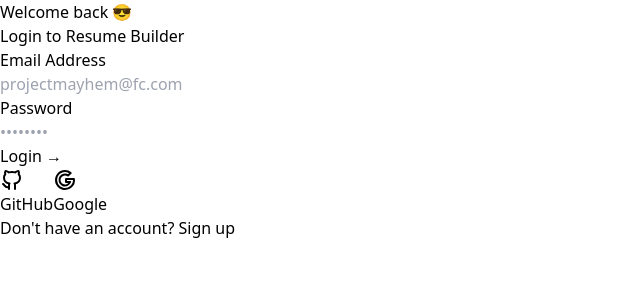
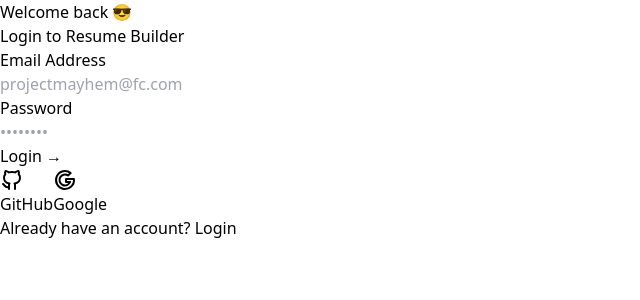
Before and after one commit to AbhijyYdv547/ResumeBuilder, a React (Vite) app in the folder frontend/: page /login in a window 1280 px wide. Shown: the top 300 px of the page, without its empty margins (0-640 px from the left). Built offline with nearby package versions, Linux system fonts and the light colour scheme; what @react-pdf/renderer would draw is missing.

Commit message:
fix: added navigation to auth pages

```diff
--- a/frontend/src/components/AuthPage.tsx
+++ b/frontend/src/components/AuthPage.tsx
@@ -3,6 +3,7 @@ import { IconBrandGithub, IconBrandGoogle } from "@tabler/icons-react";
 import React, { FormEvent, RefObject } from "react";
 import { Input } from "@/components/ui/input";
 import { Label } from "@/components/ui/label";
+import { useNavigate } from "react-router-dom";
 
 interface AuthPageProps {
   nameRef?: RefObject<HTMLInputElement | null>;
@@ -19,6 +20,8 @@ const AuthPage = ({
   login,
   onSubmit,
 }: AuthPageProps) => {
+  const navigate = useNavigate();
+
   return (
     <div className="h-screen w-screen bg-[#262626] flex justify-center items-center">
       <div className="shadow-input mx-auto w-full max-w-md rounded-none bg-white p-4 md:rounded-2xl md:p-8 dark:bg-black">
@@ -94,12 +97,27 @@ const AuthPage = ({
           </div>
         </form>
 
-        <div className="text-center text-sm text-gray-50">
-          Don&apos;t have an account?{" "}
-          <a href="#" className="underline underline-offset-4">
-            Sign up
-          </a>
-        </div>
+        {login ? (
+          <div className="text-center text-sm text-gray-50">
+            Already have an account?{" "}
+            <a
+              onClick={() => navigate("/register")}
+              className="underline underline-offset-4 cursor-pointer"
+            >
+              Login
+            </a>
+          </div>
+        ) : (
+          <div className="text-center text-sm text-gray-50">
+            Don&apos;t have an account?{" "}
+            <a
+              onClick={() => navigate("/login")}
+              className="underline underline-offset-4 cursor-pointer"
+            >
+              Sign up
+            </a>
+          </div>
+        )}
       </div>
     </div>
   );
```
